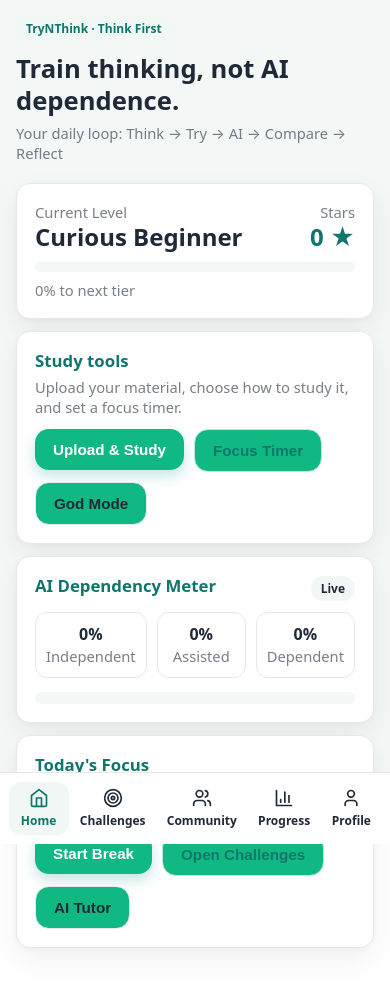
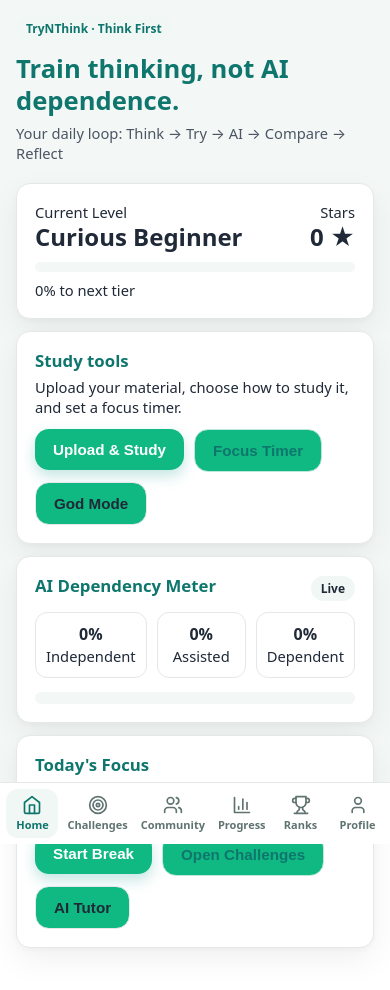
Before and after one commit to sawantshivam1111-web/trynthink, a React (Vite) app: page /home in a window 390 px wide. Shown: the top 990 px of the page. Built offline with nearby package versions, Linux system fonts and the light colour scheme; no server answers.

Commit message:
Add Ranks to menu, leaderboard link on Profile, rank needs stars, contrast fixes

```diff
--- a/src/components/BottomNav.tsx
+++ b/src/components/BottomNav.tsx
@@ -1,29 +1,52 @@
-import { Link, useLocation } from "react-router-dom"
-import { Home, Target, Users, BarChart3, User } from "lucide-react"
+import { NavLink } from 'react-router-dom'
+import { Home, Target, Users, BarChart3, Trophy, User } from 'lucide-react'
 
-const tabs = [
-  { to: "/home", label: "Home", Icon: Home },
-  { to: "/challenges", label: "Challenges", Icon: Target },
-  { to: "/community", label: "Community", Icon: Users },
-  { to: "/progress", label: "Progress", Icon: BarChart3 },
-  { to: "/profile", label: "Profile", Icon: User },
+const ITEMS = [
+  { to: '/home', label: 'Home', Icon: Home },
+  { to: '/challenges', label: 'Challenges', Icon: Target },
+  { to: '/community', label: 'Community', Icon: Users },
+  { to: '/progress', label: 'Progress', Icon: BarChart3 },
+  { to: '/leaderboard', label: 'Ranks', Icon: Trophy },
+  { to: '/profile', label: 'Profile', Icon: User },
 ]
 
 export default function BottomNav() {
-  const loc = useLocation()
-
+  const vertical = typeof window !== 'undefined' && window.innerWidth >= 768
   return (
-    <nav className="nav">
-      {tabs.map(({ to, label, Icon }) => (
-        <Link
+    <nav
+      aria-label="Main"
+      style={{
+        display: 'flex',
+        flexDirection: vertical ? 'column' : 'row',
+        justifyContent: vertical ? 'flex-start' : 'space-around',
+        alignItems: vertical ? 'stretch' : 'center',
+        gap: vertical ? 4 : 0,
+        padding: vertical ? '12px' : '6px 4px',
+        background: '#ffffff',
+      }}
+    >
+      {ITEMS.map(({ to, label, Icon }) => (
+        <NavLink
           key={to}
           to={to}
-          className={loc.pathname === to ? "active" : ""}
-          aria-current={loc.pathname === to ? "page" : undefined}
+          style={({ isActive }) => ({
+            display: 'flex',
+            flexDirection: vertical ? 'row' : 'column',
+            alignItems: 'center',
+            gap: vertical ? 10 : 2,
+            padding: vertical ? '10px 12px' : '6px 4px',
+            minWidth: vertical ? undefined : 52,
+            borderRadius: 12,
+            textDecoration: 'none',
+            fontSize: vertical ? 15 : 11,
+            fontWeight: 600,
+            color: isActive ? 'var(--primary-dark, #0f766e)' : '#5f7370',
+            background: isActive ? 'var(--accent-soft, #e6f6ef)' : 'transparent',
+          })}
         >
           <Icon size={20} />
           <span>{label}</span>
-        </Link>
+        </NavLink>
       ))}
     </nav>
   )
--- a/src/index.css
+++ b/src/index.css
@@ -969,3 +969,40 @@ p.muted:first-child {
 [style*="#0f766e"], [style*="#0b7a6b"], [style*="#1d4ed8"], [style*="#6d28d9"], [style*="#c2410c"], [style*="#10b981"] {
   color: var(--primary-dark, #0f766e);
 }
+/* ===== Contrast guard: text always readable on any theme ===== */
+:root { --ink: #1f2937; --ink-soft: #4b5563; --surface: #ffffff; --surface-line: #e5e7eb; }
+
+html[data-theme-dark="1"] {
+  --ink: #f8f5ee;
+  --ink-soft: #c9c4b8;
+  --surface: #171720;
+  --surface-line: #2e2e3a;
+}
+
+/* Text and surfaces read from the contrast tokens, everywhere */
+body, .page, main { color: var(--ink) !important; }
+.card, .pill-row, .kpi .pill, .settings-row, .segmented, .input, .select, .bubble-ai, .table-row, .empty-state, .feedback {
+  background: var(--surface) !important;
+  color: var(--ink) !important;
+  border-color: var(--surface-line) !important;
+}
+.card *, .card p, .card span, .card div, .card li, .card label, .settings-row span, .pill-row span {
+  color: inherit !important;
+}
+h1, h2, h3, h4, p, span, label, li, td, th, div {
+  color: inherit;
+}
+.muted, .table-head, .cert-label, .cert-stars, .empty-message, .kpi .pill span + span {
+  color: var(--ink-soft) !important;
+}
+.card-title, .section-title, .hero h1, .cert-level, .score, .timer, .rank, .stars {
+  color: var(--primary-dark, var(--ink)) !important;
+}
+.nav { background: var(--surface) !important; border-color: var(--surface-line) !important; }
+.nav a { color: var(--ink-soft) !important; }
+.nav a.active { color: var(--primary-dark, var(--ink)) !important; background: color-mix(in srgb, var(--primary, #0f9d8a) 14%, var(--surface)) !important; }
+
+/* Buttons keep readable text on their own gradient */
+.btn, .btn:hover { color: #ffffff !important; }
+.btn-secondary { color: var(--primary-dark, var(--ink)) !important; }
+.btn-ghost { color: var(--ink) !important; }
--- a/src/lib/themeEngine.ts
+++ b/src/lib/themeEngine.ts
@@ -69,7 +69,7 @@ export function getCustom(): ThemeStyle | null {
 export function applyStyle(s: ThemeStyle) {
   const shadows = ['none', '0 1px 3px rgba(0,0,0,0.12)', '0 4px 12px rgba(0,0,0,0.16)', '0 10px 24px rgba(0,0,0,0.22)']
   const shadow = shadows[Math.round(s.shadow)] || 'none'
-  const dark = s.background === '#0f172a'
+  const dark = (() => { const c = s.background.replace('#',''); const r = parseInt(c.slice(0,2),16), g = parseInt(c.slice(2,4),16), b = parseInt(c.slice(4,6),16); return (0.2126*r + 0.7152*g + 0.0722*b) < 128 })()
   const root = document.documentElement.style
   root.setProperty('--theme-bg', s.background)
   root.setProperty('--theme-bg2', s.background)
--- a/src/screens/Profile.tsx
+++ b/src/screens/Profile.tsx
@@ -29,7 +29,7 @@ export default function Profile() {
   const [error, setError] = useState('')
 
   const loadRank = async (s: number, isVisible: boolean) => {
-    if (!isVisible) {
+    if (!isVisible || s <= 0) {
       setRank(null)
       return
     }
@@ -215,6 +215,7 @@ export default function Profile() {
           <Link to="/permissions" style={{ textDecoration: 'none' }}>
             <Button variant="secondary">Permissions &amp; privacy</Button>
           </Link>
+          <Link to="/leaderboard" style={{ textDecoration: 'none' }}><Button variant="secondary">View leaderboard</Button></Link>
           <Link to="/achievements" style={{ textDecoration: 'none' }}>
             <Button variant="secondary">Achievements &amp; badges</Button>
           </Link>
```
